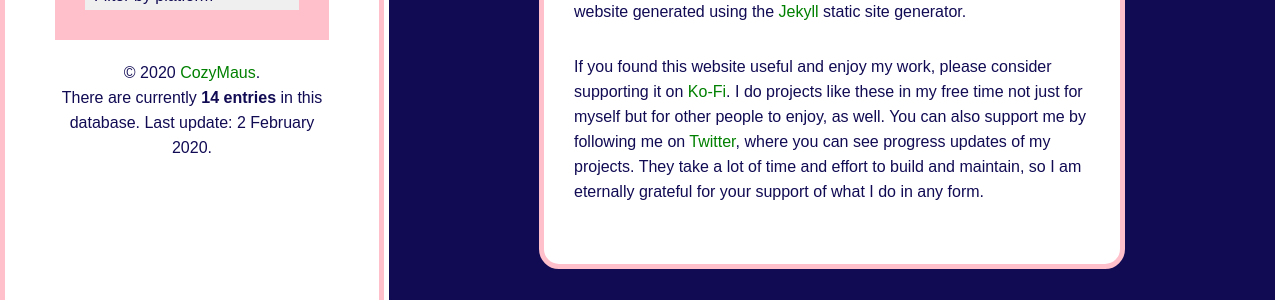
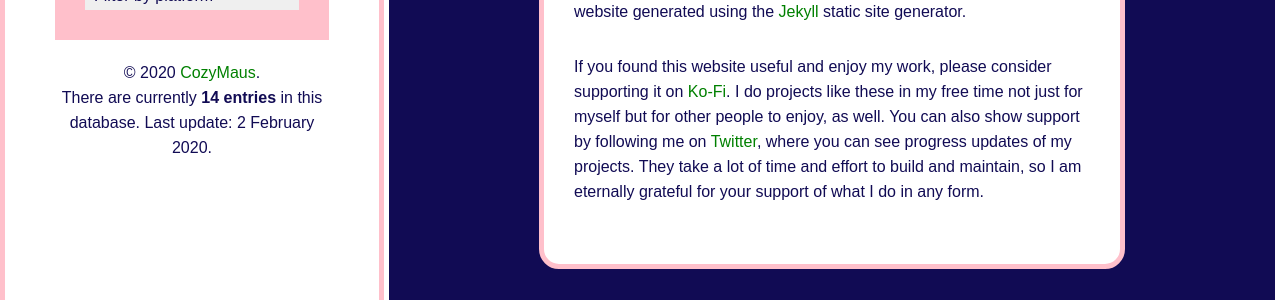
Before and after one commit to byliz/animal-game-database, a Jekyll site: the page built from about/index.html, in a window 1280 px wide and 900 px high, scrolled down 609 px. Shown: the part 476-776 px from the top of the window. Built offline with Jekyll 4.4.1, drawn with Linux system fonts in a browser that asks for light colours; nearby versions of some CDN libraries.

Commit message:
Update index.html

```diff
--- a/about/index.html
+++ b/about/index.html
@@ -34,6 +34,5 @@ The "forum" page on this website lets you comment on this website. I would appre
 
 <p class="excerpt">I made this website by hand from scratch and use <a href="https://pages.github.com/" target="_blank">Github Pages</a> to host it. You can check out the source code <a href="http://github.com/cozymaus/animal-games-database" target="_blank">here</a>. This website is a static website generated using the <a href="https://jekyllrb.com/" target="_blank">Jekyll</a> static site generator.</p>
 
-<p class="excerpt">If you found this website useful and enjoy my work, please consider supporting it on <a href="http://ko-fi.com/cozymaus" target="_blank">Ko-Fi</a>. I do projects like these in my free time not just for myself but for other people to enjoy, as well. You can also support me by following me on <a href="http://twitter.com/cozymaus" target="_blank">Twitter</a>, where you can see progress updates of my projects. They take a lot of time and effort to build and maintain, so I am eternally grateful for your support of what I do in any form.</p>
-
+<p class="excerpt">If you found this website useful and enjoy my work, please consider supporting it on <a href="http://ko-fi.com/cozymaus" target="_blank">Ko-Fi</a>. I do projects like these in my free time not just for myself but for other people to enjoy, as well. You can also show support by following me on <a href="http://twitter.com/cozymaus" target="_blank">Twitter</a>, where you can see progress updates of my projects. They take a lot of time and effort to build and maintain, so I am eternally grateful for your support of what I do in any form.</p>
 </div>
```
